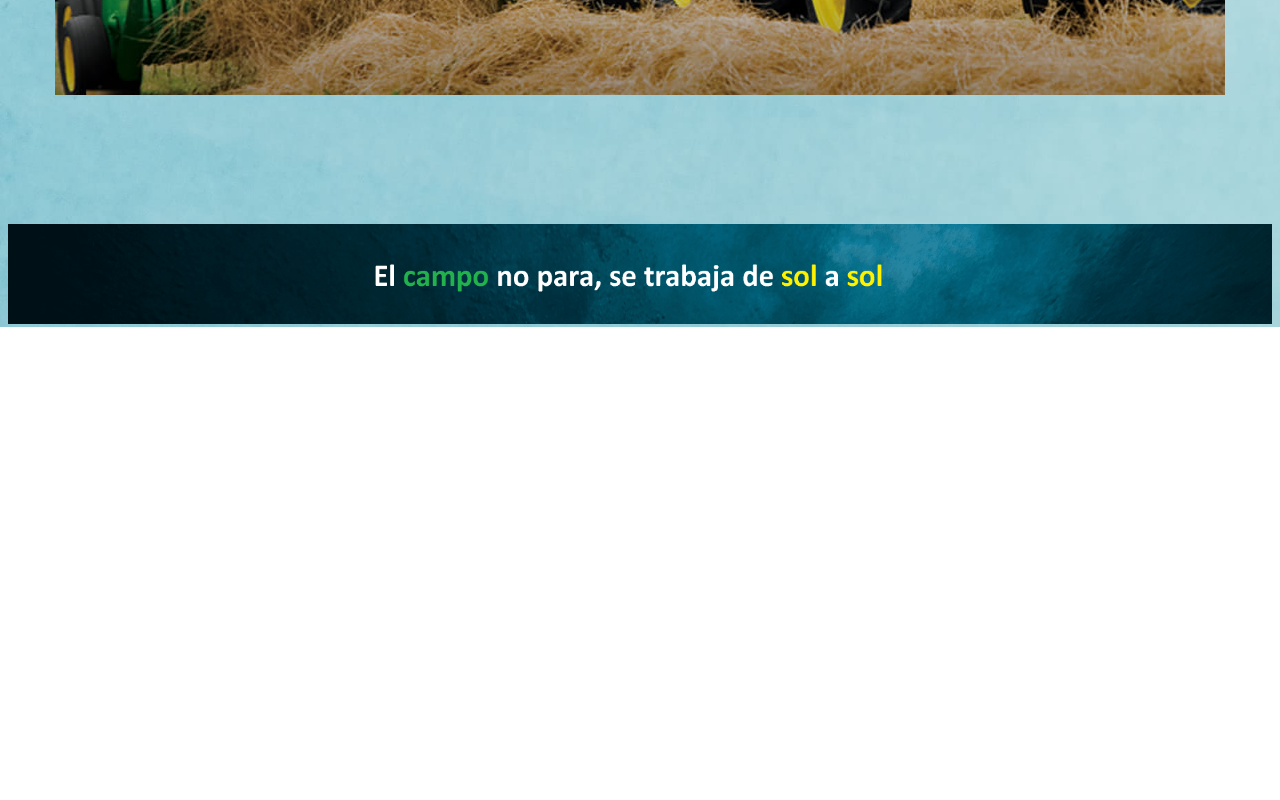
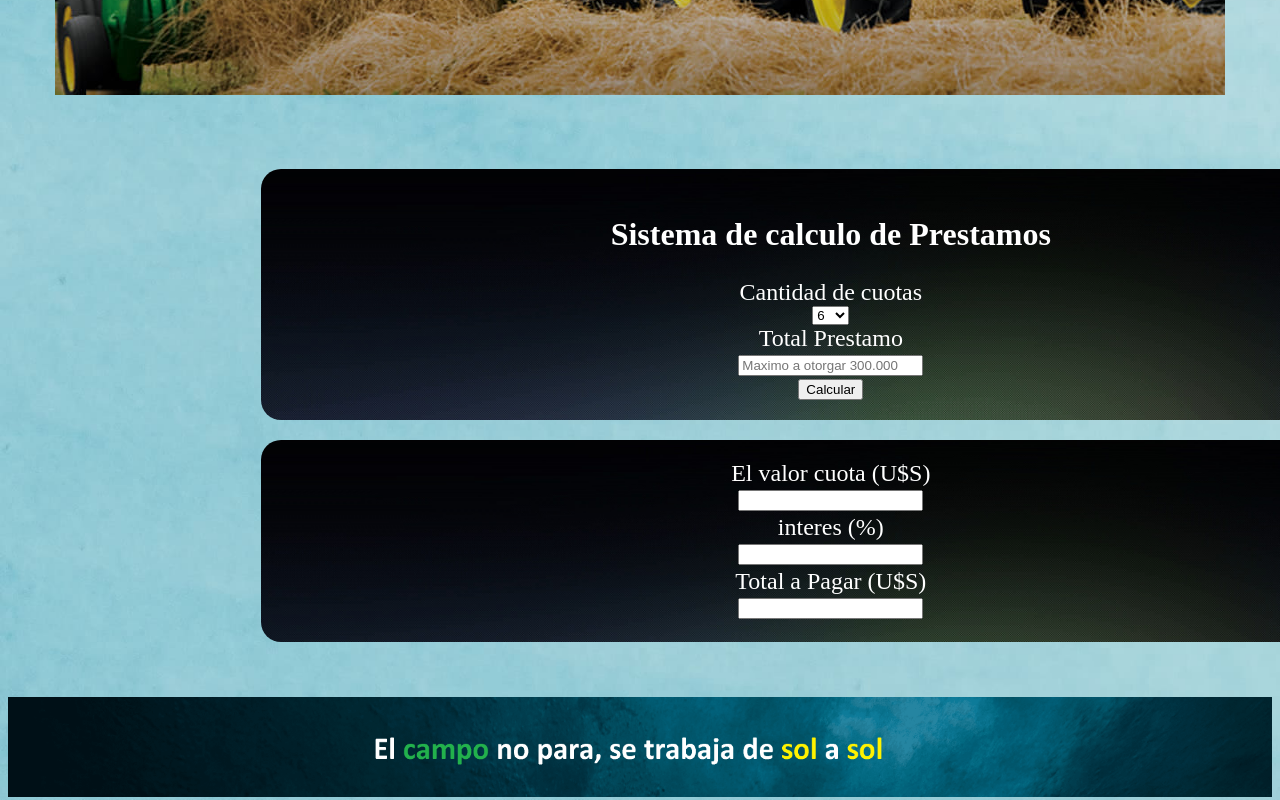
Before and after one commit to JuanPabloFavre/3raPreEntregaJS, a plain HTML site: page index.html in a window 1280 px wide. Shown: the part 4546-5346 px from the top of the page. Before the commit the page ends 4873 px from the top, so only its background shows below. Drawn offline with Linux system fonts and the light colour scheme.

Commit message:
Se agrega calculo de prestamos

```diff
--- a/css/style.css
+++ b/css/style.css
@@ -649,3 +649,31 @@ justify-items: center;
 align-items: center;
 
 }
+
+.prestamos{
+    display: flex;
+    justify-content: center;
+    align-items: center;
+    flex-direction: column;
+    background-image: url(../img/prestamos.jpg);
+    background-size: cover;
+    width: 1100px;
+    margin-left: 20%;
+    padding: 20px;
+    border-radius: 20px;
+    margin-bottom: 20px;
+    color: rgb(255, 255, 255);
+
+}
+
+.prestamos input{
+    margin: 3px;
+    }
+
+.prestamos label{
+    font-size: 1.5rem;
+}
+
+.prestamos h2{
+    font-size: 2rem;
+}
--- a/index.html
+++ b/index.html
@@ -89,6 +89,30 @@
       </div>
     </nav>
 
+    <aside class="prestamos">
+      <h2>Sistema de calculo de Prestamos</h2>
+      <label for="">Cantidad de cuotas</label>
+      <select name="cuotas" id="cuotas">
+        <option value="6">6</option>
+        <option value="12">12</option>
+        <option value="18">18</option>
+        <option value="24">24</option>
+        <option value="30">30</option>
+      </select>
+      <label for="">Total Prestamo</label>
+      <input type="number" placeholder="Maximo a otorgar 300.000" id="totalprestamo">
+      <button onclick="calcularprestamo()">Calcular</button>
+    </aside>
+
+    <div class="prestamos">
+      <label for="">El valor cuota (U$S)</label>
+      <input type="text" readonly id="cuotasprestamo">
+      <label for=""> interes (%) </label>
+      <input type="text" id="interes" readonly>
+      <label for="">Total a Pagar (U$S)</label>
+      <input type="text" id="totalapagar" readonly>
+    </div>
+
 
 
     <footer>
@@ -98,5 +122,5 @@
     </footer>
   </body>
 
-  <script src="./js/main.js"></script>
+  <script src="./js/index.js"></script>
 </html>
--- /dev/null
+++ b/js/index.js
@@ -0,0 +1,73 @@
+
+function calcularprestamo(){
+    const total = document.getElementById('totalprestamo').value
+    const cuotas = document.getElementById('cuotas').value
+
+    const resultado = document.getElementById('cuotasprestamo')
+    const interesapagar = document.getElementById('interes')
+    const totalapagar = document.getElementById('totalapagar')
+
+    const interes1 = 0.34;
+    const interes2 = 0.43;
+    const interes3= 0.57;
+    const interes4 = 0.64;
+    const interes5 = 0.72;
+
+    if(cuotas == 6){
+
+        const prestamo = total / cuotas * interes1
+        resultado.value = new Intl.NumberFormat('es-MX').format(prestamo.toFixed(0))
+
+        const calcint = interes1
+        interesapagar.value = (calcint * 100).toFixed(0)
+
+        const totalpres = parseInt(total) + (parseInt(total) * interes1)
+        totalapagar.value = new Intl.NumberFormat('es-MX').format(totalpres)
+
+    }else if (cuotas == 12){
+
+        const prestamo = total / cuotas * interes2
+        resultado.value = new Intl.NumberFormat('es-MX').format(prestamo.toFixed(0))
+
+        const calcint = interes2
+        interesapagar.value = (calcint * 100).toFixed(0)
+
+        const totalpres = parseInt(total) + (parseInt(total) * interes2)
+        totalapagar.value = new Intl.NumberFormat('es-MX').format(totalpres)
+
+    }else if(cuotas == 18){
+
+        const prestamo = total / cuotas * interes3
+        resultado.value = new Intl.NumberFormat('es-MX').format(prestamo.toFixed(0))
+
+        const calcint = interes3
+        interesapagar.value = (calcint * 100).toFixed(0)
+
+        const totalpres = parseInt(total) + (parseInt(total) * interes3)
+        totalapagar.value = new Intl.NumberFormat('es-MX').format(totalpres)
+
+    }else if(cuotas == 24){
+        const prestamo = total / cuotas * interes4
+        resultado.value = new Intl.NumberFormat('es-MX').format(prestamo.toFixed(0))
+
+        const calcint = interes4
+        interesapagar.value = (calcint * 100).toFixed(0)
+
+        const totalpres = parseInt(total) + (parseInt(total) * interes4)
+        totalapagar.value = new Intl.NumberFormat('es-MX').format(totalpres)
+
+    }else{
+
+        const prestamo = total / cuotas * interes5
+        resultado.value = new Intl.NumberFormat('es-MX').format(prestamo.toFixed(0))
+
+        const calcint = interes5
+        interesapagar.value = (calcint * 100).toFixed(0)
+
+        const totalpres = parseInt(total) + (parseInt(total) * interes5)
+        totalapagar.value = new Intl.NumberFormat('es-MX').format(totalpres)
+    }
+
+
+
+}
--- a/js/main.js
+++ b/js/main.js
@@ -443,6 +443,9 @@ const mostrarP = () =>{
 
 
 
+
+
+
     regusuario.addEventListener('submit', agregarUsuario);
     registro.addEventListener('submit', agregarCliente);
     regproductos.addEventListener('submit', agregarProducto);
```
Also changed, not shown: img/prestamos.jpg (added), 1 other file.
